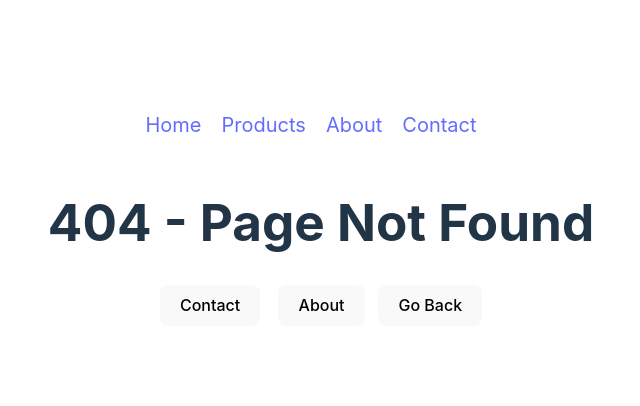
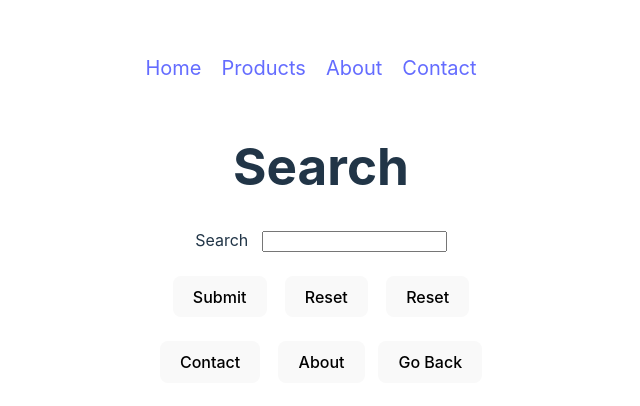
Before and after one commit to Muhammad-Sulman/ReactFirstApp, a React (Vite) app in the folder react-App1.0/: page /search in a window 1280 px wide. Before the commit this address had no page. Shown: the part 192-598 px from the top of the page, without its empty margins (319-959 px from the left). Built offline with nearby package versions, Linux system fonts and the light colour scheme.

Commit message:
useSearchParam

```diff
--- a/react-App1.0/src/App.jsx
+++ b/react-App1.0/src/App.jsx
@@ -5,12 +5,13 @@ import Contact from './components/Contact';
 import About from './components/About';
 import NavBar from './components/NavBar';
 import PageNotFound from './components/PageNotFound';
-import Products from './components/Products';
-import Shirts from './components/Shirts';
-import Jeans from './components/Jeans';
-import Users from './components/Users';
-import UserDetialPage from './components/UserDetialPage';
-import Admin from './components/Admin';
+// import Products from './components/Products';
+// import Shirts from './components/Shirts';
+// import Jeans from './components/Jeans';
+// import Users from './components/Users';
+// import UserDetialPage from './components/UserDetialPage';
+// import Admin from './components/Admin';
+import Search from './components/Search';
 // import UseRefHook_Comp from './UseRefHook_Comp';
 // import CallBackRef_Comp from './CallBackRef_Comp';
 // import UnControlled_Comp from './UnControlled_Comp';
@@ -141,11 +142,11 @@ const navigateTo = (url) => {
           <NavBar/>
           <Routes>
             <Route path='/' element={<Home/>} />
-            <Route path='/products' element={<Products/>} >
+            {/* <Route path='/products' element={<Products/>} >
             <Route index element={<Shirts/>} />
             <Route path='shirts' element={<Shirts/>} />
             <Route path='jeans' element={<Jeans/>}/>
-            </Route>
+            </Route> */}
             <Route path='/about' element={<About/>} />
             <Route path='/contact' element={<Contact/>} />
             {/* <Route path='/users' element={<Users/>} /> */}
@@ -153,11 +154,12 @@ const navigateTo = (url) => {
             <Route path='/users/2' element={<UserDetialPage/>} />
             <Route path='/users/3' element={<UserDetialPage/>} /> */}
             {/* <Route path='/users/:id' element={<UserDetialPage/>} /> */}
-            <Route path='/users' element={<Users/>} >
+            {/* <Route path='/users' element={<Users/>} >
             <Route path=':id' element={<UserDetialPage/>} />
             <Route path='admin' element={<Admin/>} />
-            </Route>
+            </Route> */}
 
+            <Route path='/search' element={<Search/>} />
             <Route path='*' element={<PageNotFound/>} />
           </Routes>
           {/* <button type="button" onClick={() => navigate('/about')} >About</button> &nbsp; &nbsp;
--- /dev/null
+++ b/react-App1.0/src/components/Search.jsx
@@ -0,0 +1,30 @@
+import { useSearchParams } from "react-router-dom"
+
+
+function Search() {
+    const [searchParam, setSearchParams] = useSearchParams();
+
+    const handleSearch = (e) => {
+        e.preventDefault();
+        const data = searchParam.get('q');
+        const age = searchParam.get('age');
+        // alert(data);
+        alert(data +"  " + age);
+    }
+    return (
+    <div><h1>Search</h1>
+        <form  onSubmit={handleSearch}>
+            <label htmlFor="">Search</label>&nbsp; &nbsp;
+            <input type="text" onChange={(e) => setSearchParams({q: e.target.value})} />
+            <br /><br />
+            {/* <input type="submit" value="Submit" /> &nbsp; &nbsp; */}
+            <button type="submit" >Submit</button> &nbsp; &nbsp;
+            <button onClick={() => setSearchParams({})} >Reset</button> &nbsp; &nbsp;
+            <button onClick={() => setSearchParams({q:"suleman", age:21})} >Reset</button><br />
+        </form>
+        <br />
+    </div>
+    )
+}
+
+export default Search
```
